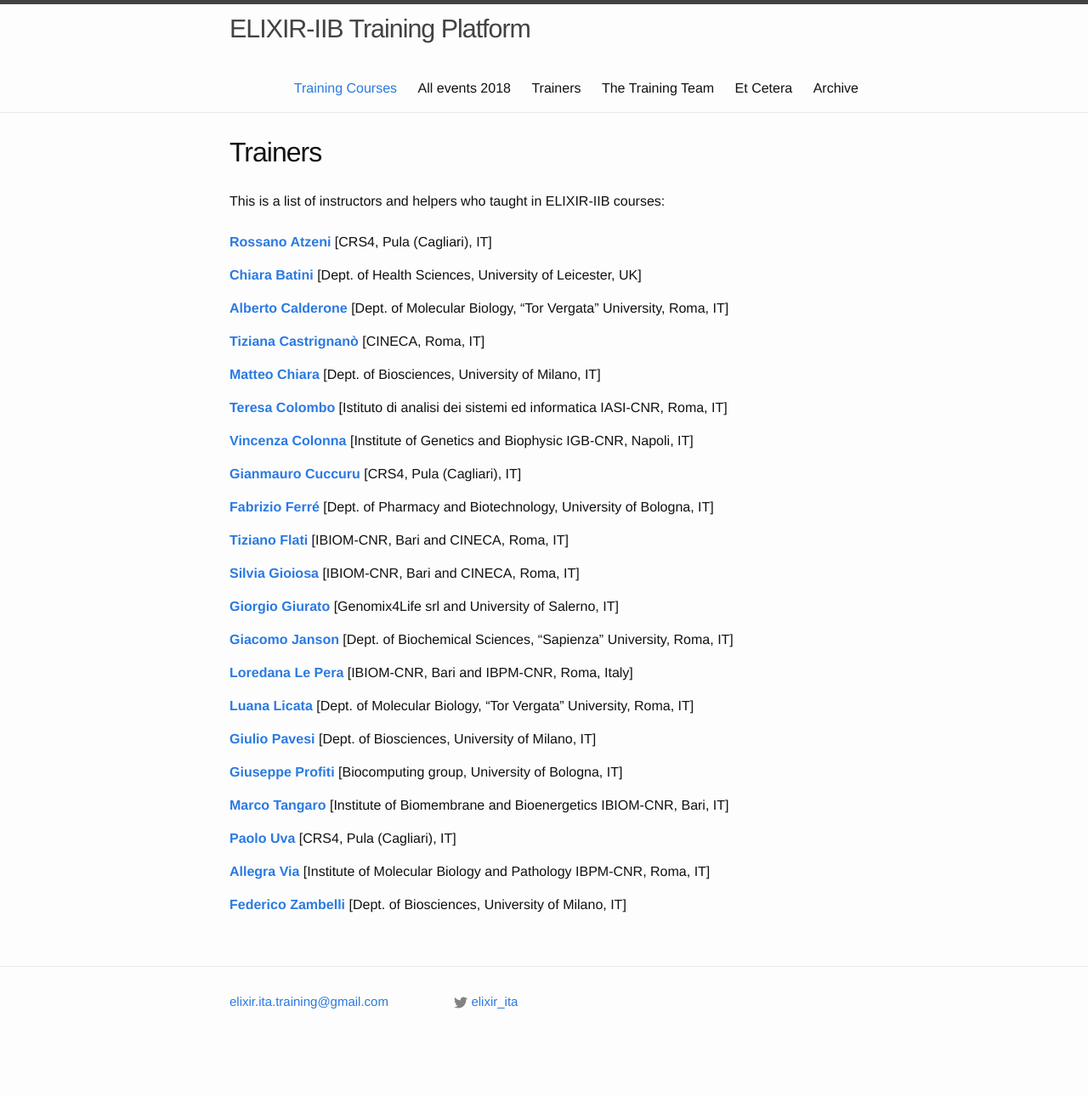
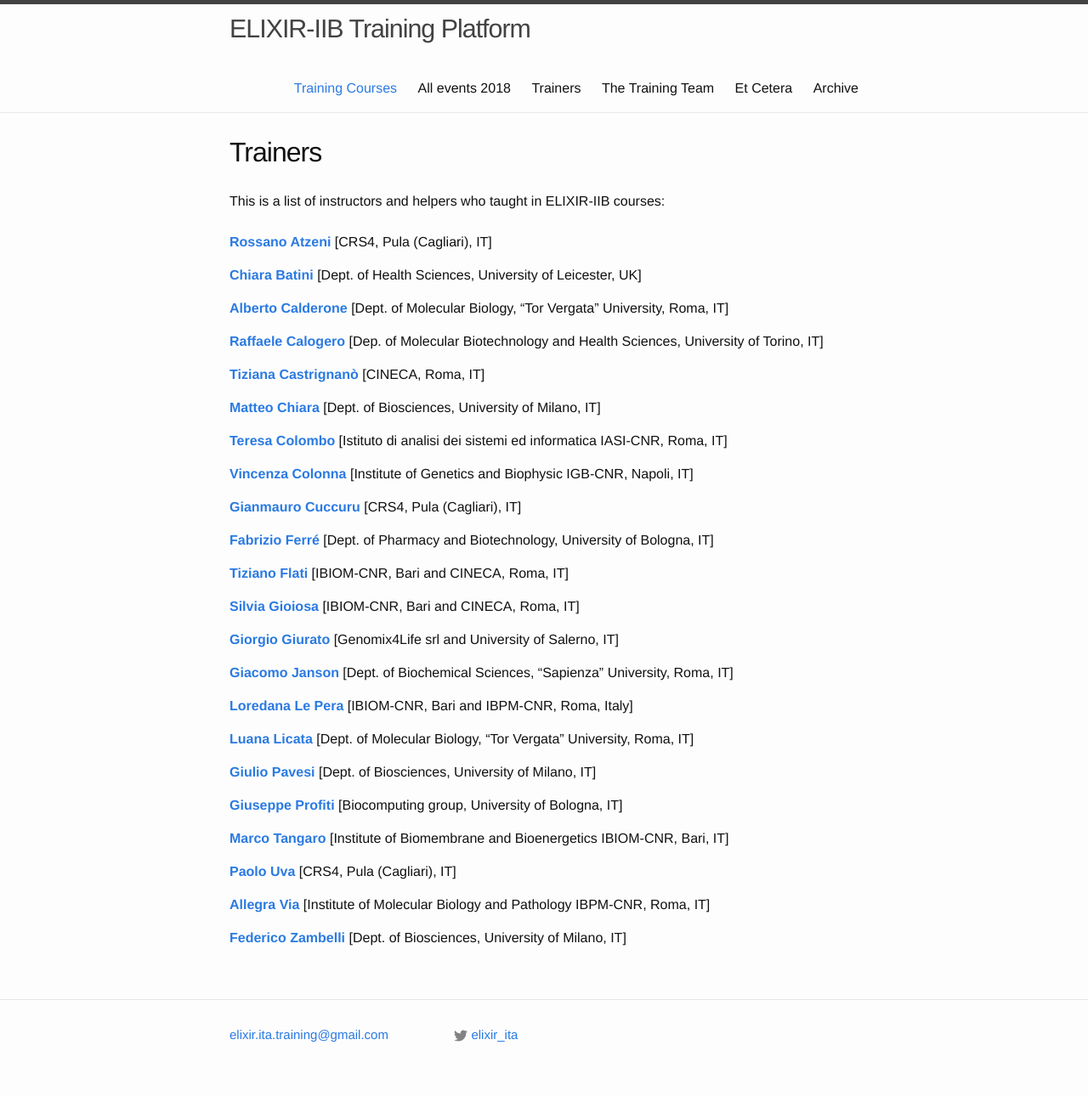
Before and after one commit to ELIXIR-IIB-training/website, a Jekyll site: the page built from _pages/02-trainers.md, in a window 1280 px wide. Shown: the whole page at 85% size. Built offline with Jekyll 4.4.1, drawn with Linux system fonts in a browser that asks for light colours; before the commit the page ends 1251 px from its top, so only the background shows below that.

Commit message:
Add Calogero

```diff
--- a/_pages/02-trainers.md
+++ b/_pages/02-trainers.md
@@ -12,6 +12,8 @@ permalink: /trainers/
 [**Chiara Batini**](../instructors/chiara_batini.html) [Dept. of Health Sciences, University of Leicester, UK]<br>
 
 [**Alberto Calderone**](../instructors/alberto_calderone.html) [Dept. of Molecular Biology, "Tor Vergata" University,  Roma, IT]<br>
+
+[**Raffaele Calogero**](../instructors/raffaele_calogero.html) [Dep. of Molecular Biotechnology and Health Sciences, University of Torino, IT]<br>
 
 [**Tiziana Castrignanò**](../instructors/tiziana_castrignano.html) [CINECA, Roma, IT]<br>
 
```
